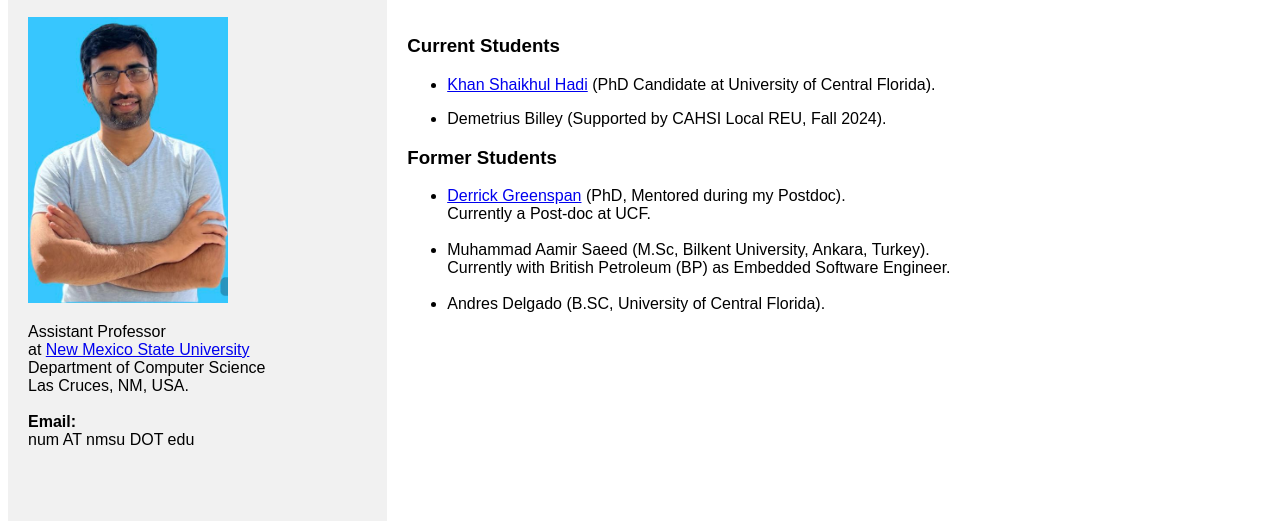
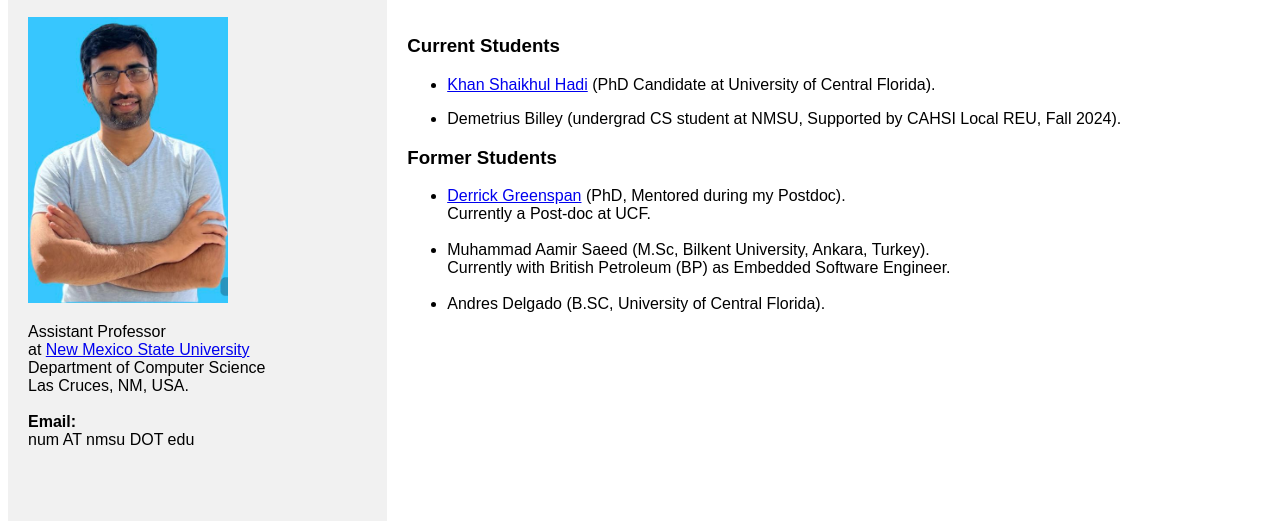
Before and after one commit to naveedum/naveedum.github.io, a plain HTML site: page students.html in a window 1280 px wide. Shown: the part 372-901 px from the top of the page. Drawn offline with Linux system fonts and the light colour scheme; some icons are missing.

Commit message:
Update students.html

```diff
--- a/students.html
+++ b/students.html
@@ -168,7 +168,7 @@ body {
 
     <ul>
       <li>
-        Demetrius Billey (Supported by CAHSI Local REU, Fall 2024).
+        Demetrius Billey (undergrad CS student at NMSU, Supported by CAHSI Local REU, Fall 2024).
       </li>
     </ul>
 
```
